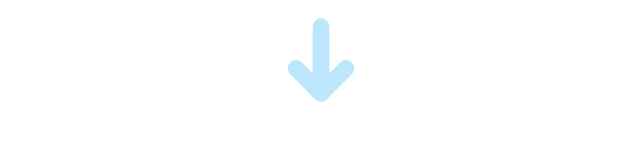
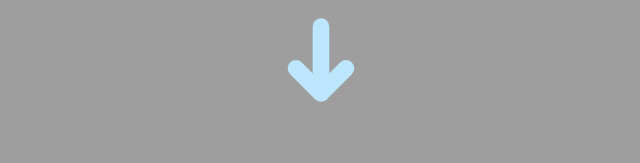
Before and after one commit to Nikolas-Lehto/aika-kone, a plain HTML site: page index.html in a window 1280 px wide. Shown: the whole page, without its empty margins (319-959 px from the left). Drawn offline with Linux system fonts and the light colour scheme; the site is published under a folder, as on GitHub Pages, so addresses that start at the root find nothing.

Commit message:
Fixed background URL

```diff
--- a/index.html
+++ b/index.html
@@ -11,7 +11,7 @@
             }
 
             body {
-                background-image: url("/hyperspace.png");
+                background-image: url("./hyperspace.png");
                 background-size: 100% 120%;
             }
 
```
